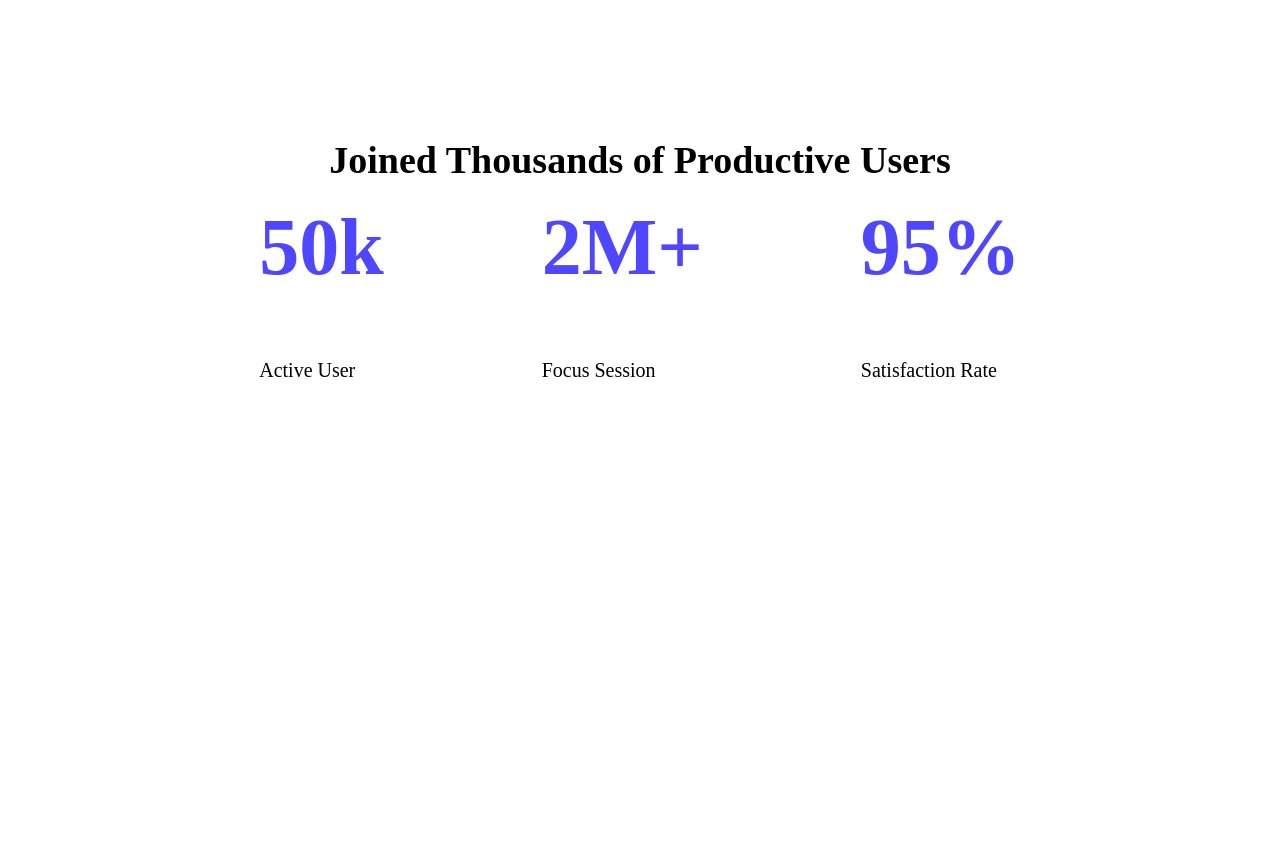
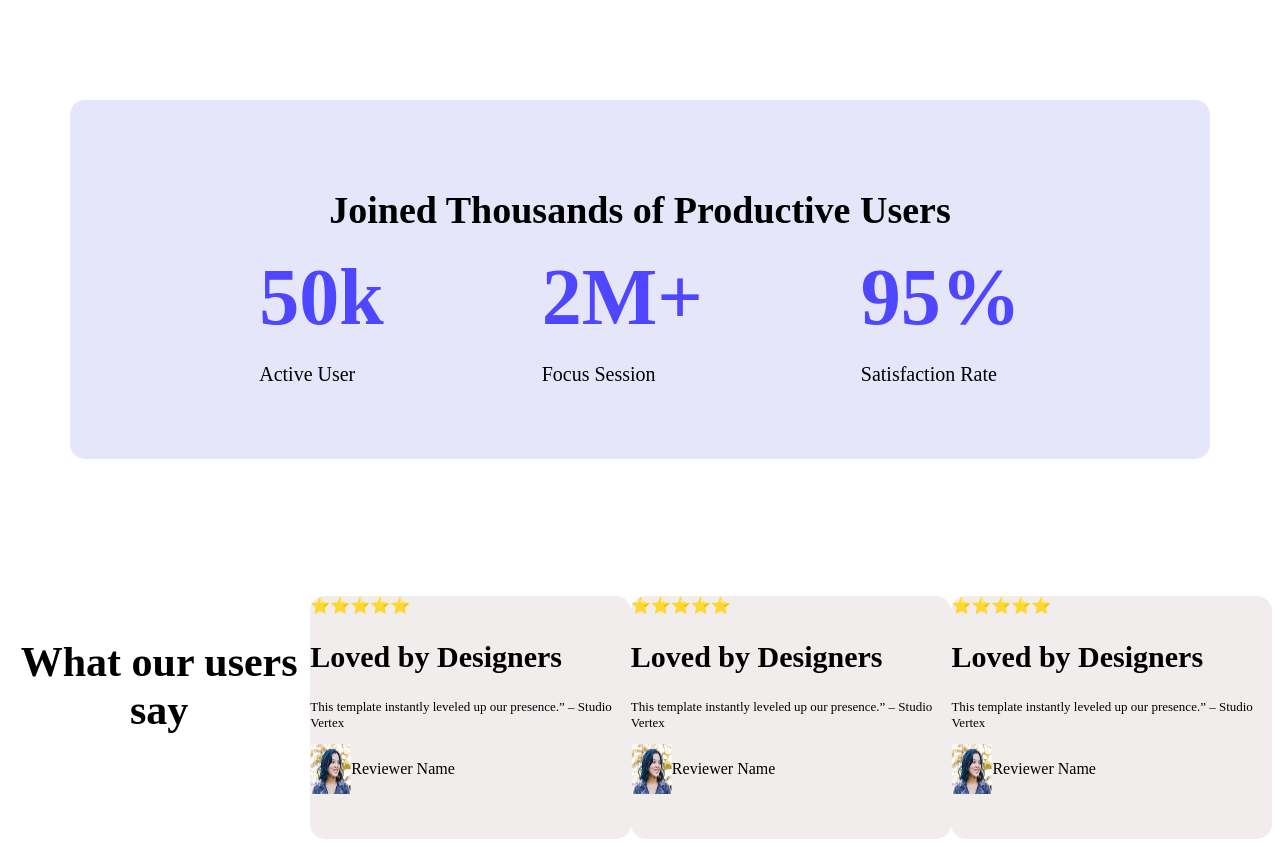
Before and after one commit to MozahidAlam/Assignment-1, a plain HTML site: page Index.html in a window 1280 px wide. Shown: the part 1654-2501 px from the top of the page. Before the commit the page ends 2054 px from the top, so only its background shows below. Drawn offline with Linux system fonts and the light colour scheme.

Commit message:
Action updated

```diff
--- a/Index.html
+++ b/Index.html
@@ -1,14 +1,18 @@
 <!DOCTYPE html>
 <html lang="en">
+
 <head>
     <meta charset="UTF-8">
     <meta name="viewport" content="width=device-width, initial-scale=1.0">
     <title>Assignment 01</title>
     <link rel="preconnect" href="https://fonts.googleapis.com">
     <link rel="preconnect" href="https://fonts.gstatic.com" crossorigin>
-<link href="https://fonts.googleapis.com/css2?family=Inter:ital,opsz,wght@0,14..32,100..900;1,14..32,100..900&display=swap" rel="stylesheet">
+    <link
+        href="https://fonts.googleapis.com/css2?family=Inter:ital,opsz,wght@0,14..32,100..900;1,14..32,100..900&display=swap"
+        rel="stylesheet">
     <link rel="stylesheet" href="Style/Assignment.css">
 </head>
+
 <body>
     <header class="head">
         <nav class="nav-logo-button">
@@ -25,7 +29,8 @@
             <section>
                 <div class="action">
                     <h3 class="Title">See It in Action</h3>
-                <p class="sub-title">Explore the live preview and imagine your brand in this bold new look.<p>
+                    <p class="sub-title">Explore the live preview and imagine your brand in this bold new look.
+                    <p>
                         <button class="btn-primary btn-3">Launch Live Preview</button>
                 </div>
             </section>
@@ -41,18 +46,56 @@
                 <div class="User-activity-container">
                     <div class="user">
                         <h2>50k</h2>
-                    <p>Active User</p>
+                        <p> Active User</p>
                     </div>
                     <div class="user">
                         <h2>2M+</h2>
-                    <p>Focus Session</p>
+                        <p> Focus Session</p>
                     </div>
                     <div class="user">
                         <h2>95%</h2>
-                    <p>Satisfaction Rate</p>
+                        <p> Satisfaction Rate</p>
                     </div>
                 </div>
-
+            </div>
+        </section>
+        <section class="user-opinion">
+            <h3 class="opinion-title">What our users say</h3>
+           <div class="card-container">
+             <div class="stars">⭐⭐⭐⭐⭐</div>
+             <div class="tile-1">
+               <h2> Loved by Designers</h2>
+             </div>
+             <div class="sub-title-1">
+                <p>This template instantly leveled up our presence.” – Studio Vertex</p>
+             </div>
+             <div class="comment">
+                <img src="Assets/avatar.png" alt=""><p>Reviewer Name</p>
+             </div>
+           </div>
+           <div class="card-container">
+             <div class="stars">⭐⭐⭐⭐⭐</div>
+             <div class="tile-1">
+               <h2> Loved by Designers</h2>
+             </div>
+             <div class="sub-title-1">
+                <p>This template instantly leveled up our presence.” – Studio Vertex</p>
+             </div>
+             <div class="comment">
+                <img src="Assets/avatar.png" alt=""><p>Reviewer Name</p>
+             </div>
+           </div>
+           <div class="card-container">
+             <div class="stars">⭐⭐⭐⭐⭐</div>
+             <div class="tile-1">
+               <h2> Loved by Designers</h2>
+             </div>
+             <div class="sub-title-1">
+                <p>This template instantly leveled up our presence.” – Studio Vertex</p>
+             </div>
+             <div class="comment">
+                <img src="Assets/avatar.png" alt=""><p>Reviewer Name</p>
+             </div>
            </div>
 
         </section>
@@ -61,4 +104,5 @@
 
     </footer>
 </body>
+
 </html>
--- a/Style/Assignment.css
+++ b/Style/Assignment.css
@@ -82,12 +82,12 @@ button,.focus-button{
     font-weight: bold;
     color: #4E47FF;
     margin-top: 10px;
+    margin-bottom: 10px;
 }
 .user p{
 font-size: 20px;
 font-weight: normal;
 color: #000000;
-margin-bottom: 10px;
 
 }
 .User-activity-container{
@@ -99,3 +99,45 @@ margin-bottom: 10px;
 ..User-activity-container h2 p {
     gap: 30px;
 }
+.productive-user{
+    background-color:  #e6e6fa;
+    width: 1140px;
+    height: 309px;
+    border: none;
+    border-radius: 15px;
+    padding-top: 50px;
+    align-items: center;
+    justify-content: center;
+    margin: 0 auto;
+}
+
+.tile-1{
+    font-size: 20px;
+}
+.sub-title-1{
+    font-size: small;
+}
+.opinion-title{
+    font-size: 42px;
+    font-weight: bold;
+    align-items: center;
+    text-align: center;
+}
+.comment{
+    display: flex;
+}
+
+.card-container{
+    width: 366.67px;
+    height: 243px;
+    background-color:#F2EDED;
+    border:black;
+    border-radius: 15px;
+    box-shadow: #252432;
+
+}
+.user-opinion{
+    margin-top: 137px;
+    display: flex;
+    justify-content:space-between;
+}
```
Lines whose indentation alone changed are shown as unchanged.
